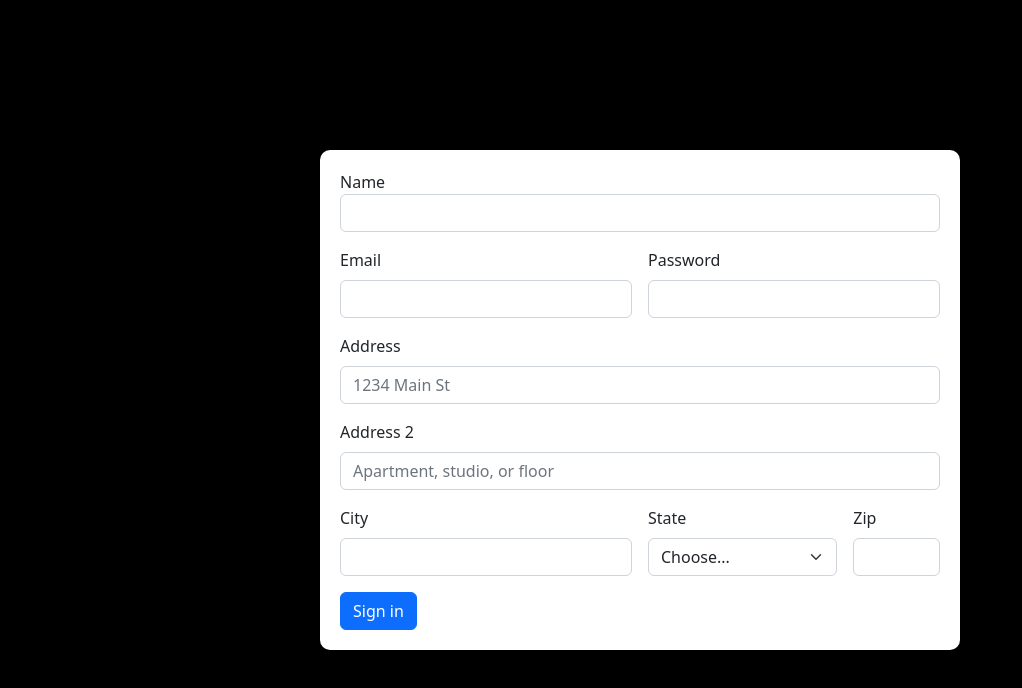
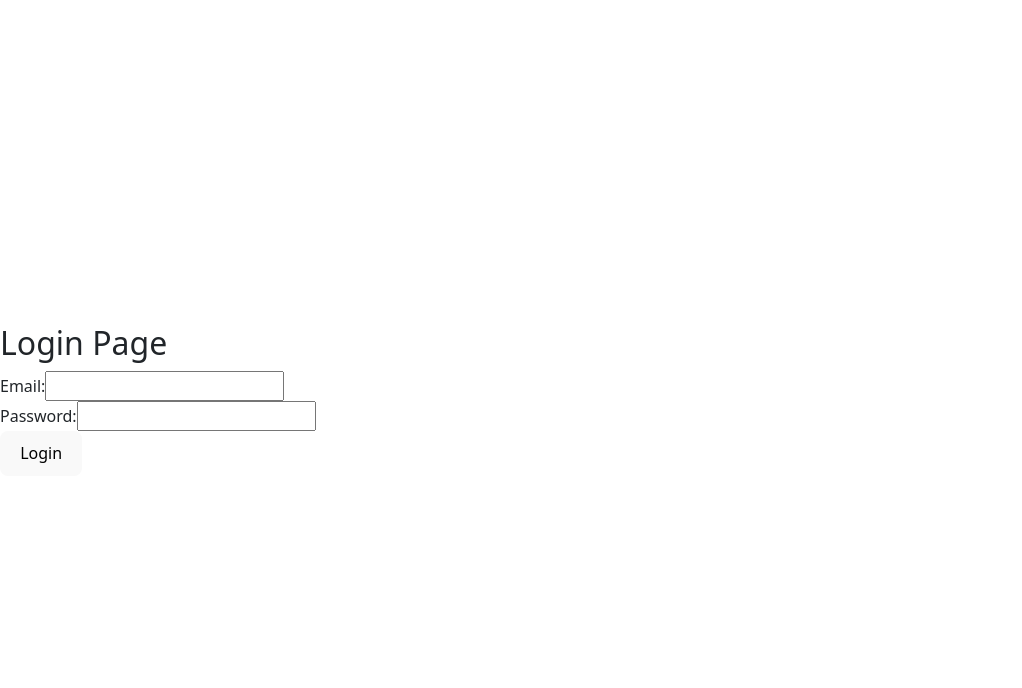
Before and after one commit to MalavyaRaval/Virtual-Events, a React (Vite) app: page /login in a window 1280 px wide. Shown: the top 688 px of the page, without its empty margins (0-1022 px from the left). Built offline with nearby package versions, Linux system fonts and the light colour scheme; the HTML template or start-up script is replaced by a standard one.

Commit message:
Routing not working

```diff
--- a/package.json
+++ b/package.json
@@ -11,8 +11,10 @@
   },
   "dependencies": {
     "bootstrap": "^5.2.3",
-    "react": "^18.2.0",
-    "react-dom": "^18.2.0"
+    "react": "^18.3.1",
+    "react-dom": "^18.2.0",
+    "react-router-dom": "^6.23.1",
+    "router-dom": "^2.2.11"
   },
   "devDependencies": {
     "@types/react": "^18.2.66",
--- a/src/App.jsx
+++ b/src/App.jsx
@@ -1,10 +1,18 @@
-import React from 'react'
-import SignUp from './components/SignUp'
+import React from 'react';
+import { BrowserRouter as Router, Route, Switch } from 'react-router-dom';
+import SignUp from './components/SignUp';
+import Login from './components/Login';
 
 const App = () => {
   return (
-    <div><SignUp /></div>
-  )
-}
+    <Router>
+      <Switch>
+        <Route path="/signup" component={SignUp} />
+        <Route path="/login" component={Login} />
+        <Route path="/" exact component={SignUp} />
+      </Switch>
+    </Router>
+  );
+};
 
-export default App
+export default App;
--- /dev/null
+++ b/src/components/Login.jsx
@@ -0,0 +1,22 @@
+import React from 'react';
+
+const Login = () => {
+  return (
+    <div>
+      <h2>Login Page</h2>
+      <form>
+        <div>
+          <label htmlFor="email">Email:</label>
+          <input type="email" id="email" name="email" />
+        </div>
+        <div>
+          <label htmlFor="password">Password:</label>
+          <input type="password" id="password" name="password" />
+        </div>
+        <button type="submit">Login</button>
+      </form>
+    </div>
+  );
+};
+
+export default Login;
--- a/src/components/SignUp.jsx
+++ b/src/components/SignUp.jsx
@@ -9,7 +9,6 @@ const SignUp = () => {
           <label htmlFor='name'>Name</label>
           <input className="form-control mb-3" type='text' id='name' name='name' />
         </form>
-
         <form className="row g-3">
           <div className="col-md-6">
             <label htmlFor="inputEmail4" className="form-label">Email</label>
@@ -46,6 +45,7 @@ const SignUp = () => {
             <button type="submit" className="btn btn-primary">Sign in</button>
           </div>
         </form>
+        <p>Already have an account? <a href="/login">Login</a></p>
       </div>
     </div>
   );
```
Also changed, not shown: 1 other file (tests, documents, lock files or other folders).
